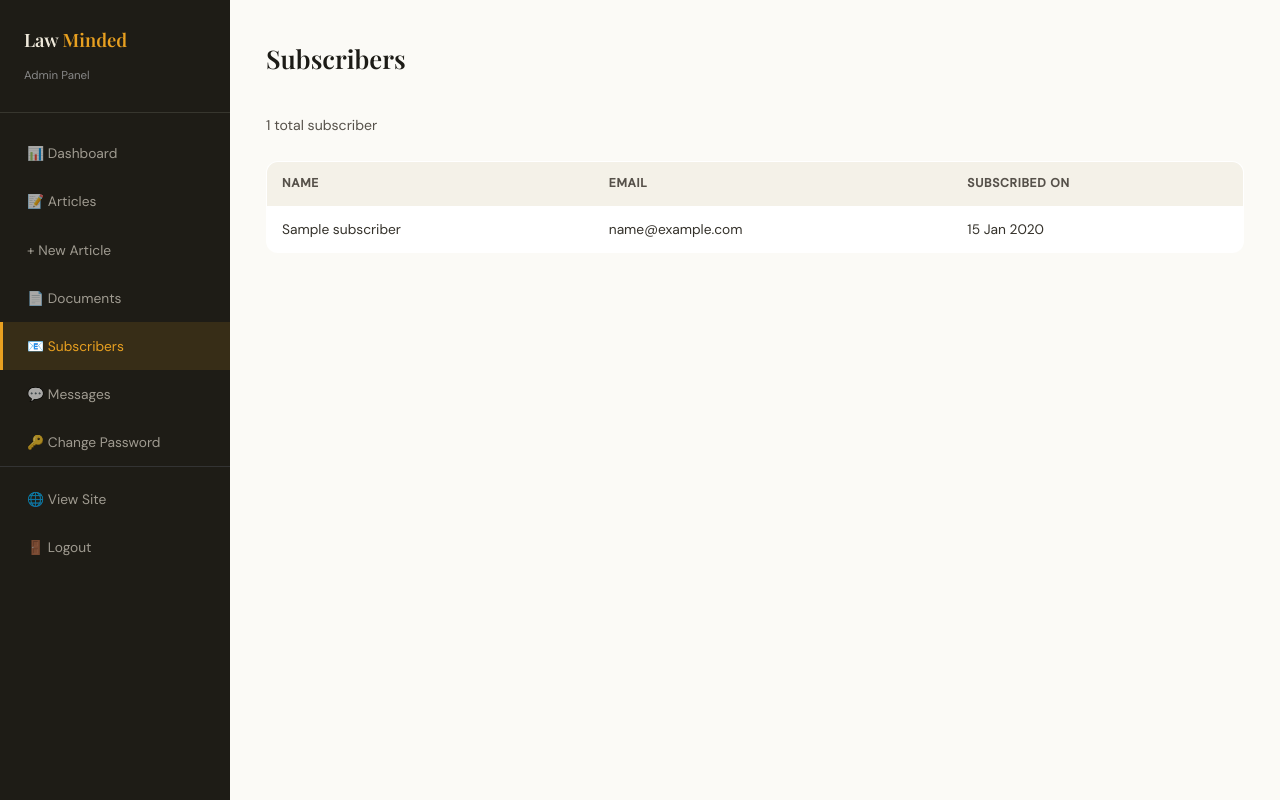
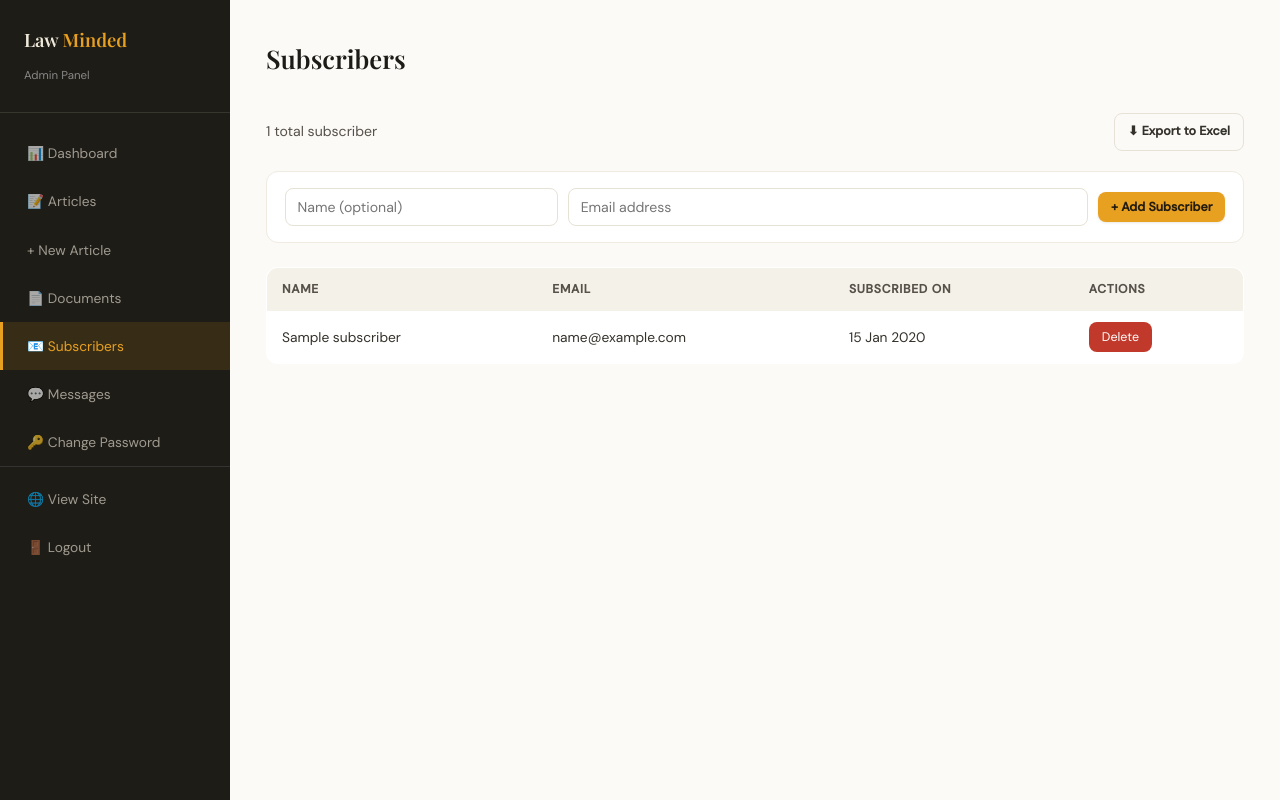
Before and after one commit to lawminded/lawminded, a Flask app: page /admin/subscribers in a window 1280 px wide. Run offline with Flask 3, Linux system fonts and the light colour scheme; the visitor is signed in with stand-in values (Sample User, id 1); tables that the repository leaves empty hold one stand-in row (values such as "Sample post"); some libraries are stand-ins or nearby versions.

Commit message:
Admin subscribers: manual add, per-row delete, and Excel (.xlsx) export
- POST /admin/subscribers/add (validates email, handles duplicates)
- POST /admin/subscribers/<id>/delete (confirm-guarded)
- GET  /admin/subscribers/export -> styled .xlsx via openpyxl
- Subscribers page: inline add form, Export button, per-row Delete

Co-Authored-By: Claude Opus 4.8 <noreply@anthropic.com>

```diff
--- a/app.py
+++ b/app.py
@@ -920,6 +920,71 @@ def admin_subscribers():
     return render_template('admin/subscribers.html', subscribers=subscribers)
 
 
+@app.route('/admin/subscribers/add', methods=['POST'])
+@admin_required
+def admin_subscriber_add():
+    name = request.form.get('name', '').strip()
+    email = request.form.get('email', '').strip()
+    if not email or not VALID_EMAIL_RE.match(email):
+        flash('Please enter a valid email address.', 'error')
+        return redirect(url_for('admin_subscribers'))
+    db = get_db()
+    try:
+        db.execute('INSERT INTO subscribers (name, email) VALUES (?,?)', (name, email))
+        db.commit()
+        flash(f'Subscriber {email} added.', 'success')
+    except sqlite3.IntegrityError:
+        flash(f'{email} is already subscribed.', 'error')
+    db.close()
+    return redirect(url_for('admin_subscribers'))
+
+
+@app.route('/admin/subscribers/<int:sub_id>/delete', methods=['POST'])
+@admin_required
+def admin_subscriber_delete(sub_id):
+    db = get_db()
+    db.execute('DELETE FROM subscribers WHERE id=?', (sub_id,))
+    db.commit()
+    db.close()
+    flash('Subscriber removed.', 'success')
+    return redirect(url_for('admin_subscribers'))
+
+
+@app.route('/admin/subscribers/export')
+@admin_required
+def admin_subscribers_export():
+    """Download all subscribers as a real .xlsx (opens directly in Excel)."""
+    db = get_db()
+    rows = db.execute(
+        'SELECT name, email, created_at FROM subscribers ORDER BY created_at DESC'
+    ).fetchall()
+    db.close()
+
+    from openpyxl import Workbook
+    from openpyxl.styles import Font
+    wb = Workbook()
+    ws = wb.active
+    ws.title = 'Subscribers'
+    ws.append(['Name', 'Email', 'Subscribed On'])
+    for col in ('A1', 'B1', 'C1'):
+        ws[col].font = Font(bold=True)
+    for r in rows:
+        ws.append([r['name'] or '', r['email'], (str(r['created_at'])[:19] if r['created_at'] else '')])
+    ws.column_dimensions['A'].width = 24
+    ws.column_dimensions['B'].width = 36
+    ws.column_dimensions['C'].width = 22
+    ws.freeze_panes = 'A2'
+
+    bio = BytesIO()
+    wb.save(bio)
+    bio.seek(0)
+    fname = f'lawminded-subscribers-{date.today().isoformat()}.xlsx'
+    return send_file(
+        bio, as_attachment=True, download_name=fname,
+        mimetype='application/vnd.openxmlformats-officedocument.spreadsheetml.sheet'
+    )
+
+
 @app.route('/admin/messages')
 @admin_required
 def admin_messages():
--- a/requirements.txt
+++ b/requirements.txt
@@ -7,4 +7,5 @@ bleach==6.1.0
 python-dotenv==1.0.1
 Werkzeug==3.0.3
 python-docx==1.1.2
+openpyxl==3.1.5
 gunicorn==23.0.0
--- a/templates/admin/subscribers.html
+++ b/templates/admin/subscribers.html
@@ -2,14 +2,31 @@
 {% block admin_title %}Subscribers{% endblock %}
 {% block admin_content %}
 
-<p style="font-family:var(--uf);font-size:.88rem;color:var(--mid);margin-bottom:1.5rem;">
-  {{ subscribers|length }} total subscriber{% if subscribers|length != 1 %}s{% endif %}
-</p>
+<div style="display:flex;justify-content:space-between;align-items:center;gap:1rem;flex-wrap:wrap;margin-bottom:1.25rem;">
+  <p style="font-family:var(--uf);font-size:.88rem;color:var(--mid);margin:0;">
+    {{ subscribers|length }} total subscriber{% if subscribers|length != 1 %}s{% endif %}
+  </p>
+  {% if subscribers %}
+  <a href="{{ url_for('admin_subscribers_export') }}" class="btn-secondary btn-sm">⬇ Export to Excel</a>
+  {% endif %}
+</div>
+
+<!-- Add subscriber manually -->
+<form method="POST" action="{{ url_for('admin_subscriber_add') }}"
+      style="display:flex;gap:.6rem;flex-wrap:wrap;align-items:center;background:var(--white);
+             border:1px solid var(--hairline);border-radius:var(--r-md);padding:1rem 1.1rem;margin-bottom:1.5rem;">
+  <input type="hidden" name="csrf_token" value="{{ csrf_token() }}">
+  <input type="text" name="name" placeholder="Name (optional)"
+         style="flex:1;min-width:140px;padding:9px 12px;border:1px solid var(--border);border-radius:var(--r-sm);font-family:var(--uf);font-size:.88rem;">
+  <input type="email" name="email" placeholder="Email address" required
+         style="flex:2;min-width:200px;padding:9px 12px;border:1px solid var(--border);border-radius:var(--r-sm);font-family:var(--uf);font-size:.88rem;">
+  <button type="submit" class="btn-primary btn-sm">+ Add Subscriber</button>
+</form>
 
 {% if subscribers %}
 <table class="admin-table">
   <thead>
-    <tr><th>Name</th><th>Email</th><th>Subscribed On</th></tr>
+    <tr><th>Name</th><th>Email</th><th>Subscribed On</th><th>Actions</th></tr>
   </thead>
   <tbody>
     {% for sub in subscribers %}
@@ -17,13 +34,21 @@
       <td>{{ sub['name'] or '-' }}</td>
       <td>{{ sub['email'] }}</td>
       <td>{{ sub['created_at']|humandate }}</td>
+      <td style="white-space:nowrap;">
+        <form method="POST" action="{{ url_for('admin_subscriber_delete', sub_id=sub['id']) }}"
+              style="display:inline;"
+              onsubmit="return confirm('Remove {{ sub['email'] }} from the subscriber list?');">
+          <input type="hidden" name="csrf_token" value="{{ csrf_token() }}">
+          <button type="submit" class="btn-danger">Delete</button>
+        </form>
+      </td>
     </tr>
     {% endfor %}
   </tbody>
 </table>
 {% else %}
 <p style="font-family:var(--uf);font-size:.88rem;color:var(--muted);text-align:center;padding:2rem;">
-  No subscribers yet.
+  No subscribers yet. Add one above, or they'll appear here when people sign up.
 </p>
 {% endif %}
 
```
